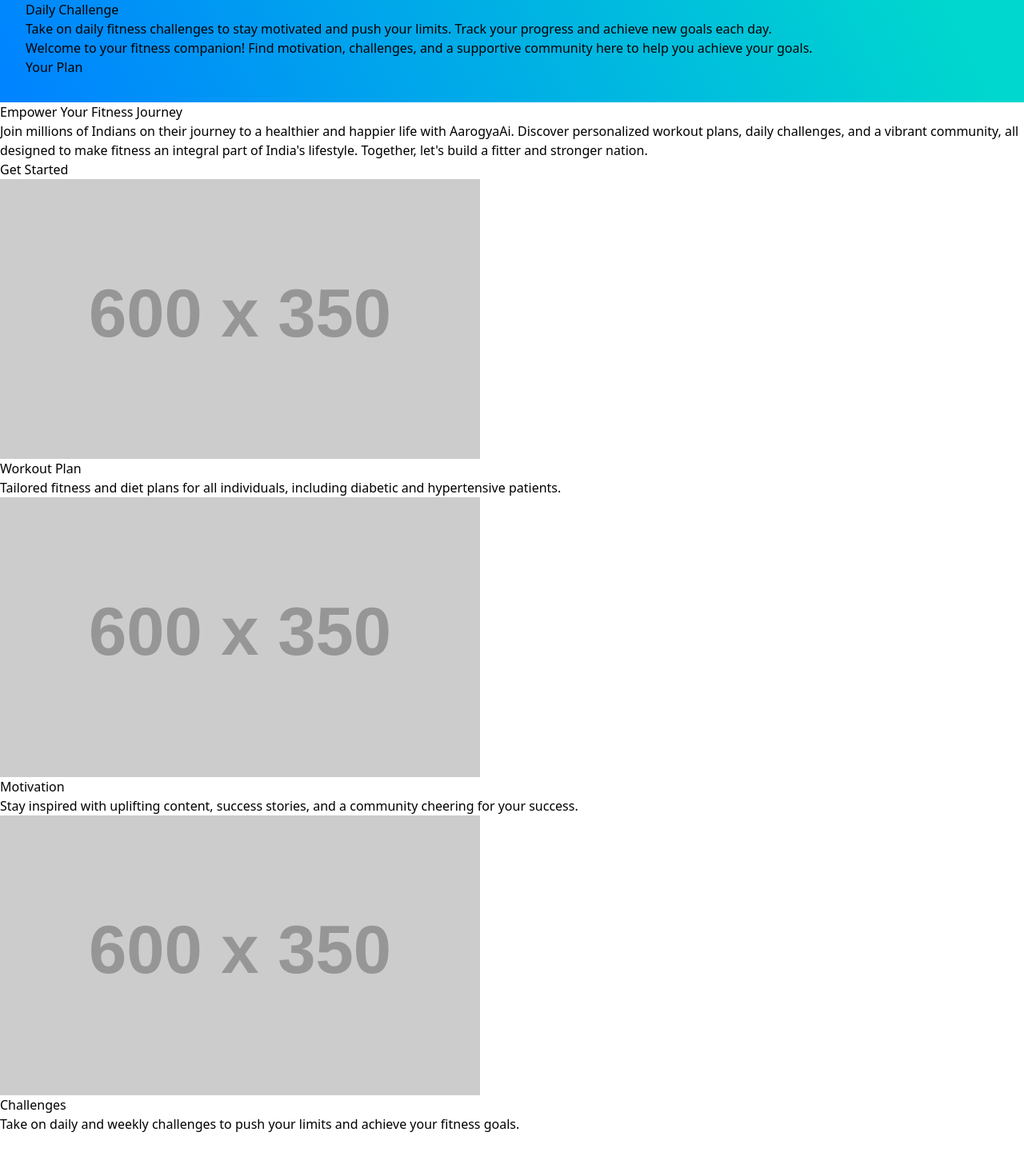
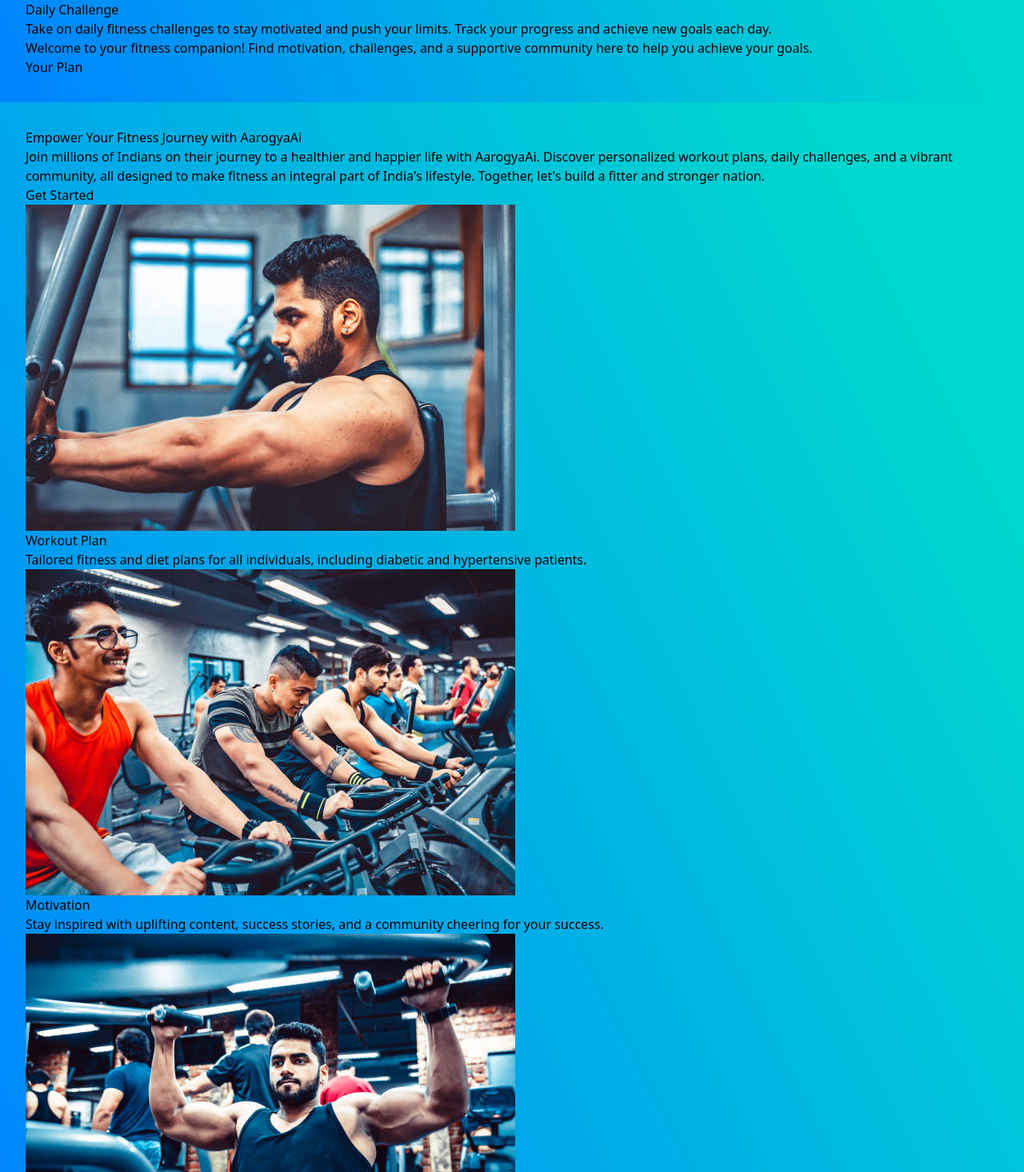
Before and after one commit to Saravjeet0806/aarogya_smart, a React (Vite) app: page / in a window 1280 px wide. Shown: the part 344-1810 px from the top of the page at 80% size. Before the commit the page ends 1762 px from the top, so only its background shows below. Built offline with nearby package versions, Linux system fonts and the light colour scheme; no server answers.

Commit message:
updated hero section

```diff
--- a/src/components/HeroSection.jsx
+++ b/src/components/HeroSection.jsx
@@ -1,11 +1,18 @@
 import React from 'react';
+import card1 from '../assets/images/card1.jpg';
+import card2 from '../assets/images/card2.jpg';
+import card3 from '../assets/images/card3.jpg';
 
 const HeroSection = () => {
   return (
-    <section className="w-full bg-gray-900 text-white py-20">
+    <section className="w-full text-white py-20"  style={{
+        background: 'linear-gradient(243.4deg, rgb(0, 215, 206) 13%, rgb(0, 132, 255) 98%)',
+        padding: '2rem',
+      }}>
+
       <div className="container mx-auto px-6 text-center">
         <h1 className="text-4xl lg:text-5xl font-bold mb-6">
-          Empower Your Fitness Journey
+          Empower Your Fitness Journey with AarogyaAi
         </h1>
         <p className="text-lg leading-relaxed mb-8">
           Join millions of Indians on their journey to a healthier and happier life with AarogyaAi. Discover personalized workout plans, daily challenges, and a vibrant community, all designed to make fitness an integral part of India's lifestyle. Together, let's build a fitter and stronger nation.
@@ -23,13 +30,13 @@
         {/* Workout Plan Card */}
         <div className="bg-gray-800 rounded-lg shadow-lg overflow-hidden">
           <img
-            src="https://via.placeholder.com/600x350"
+            src={card1}
             alt="Workout Plan"
             className="w-full h-64 object-cover"
           />
           <div className="p-4">
             <h3 className="text-xl font-semibold mb-2">Workout Plan</h3>
-            <p className="text-sm text-gray-400">
+            <p className="text-sm text-gray-200">
               Tailored fitness and diet plans for all individuals, including diabetic and hypertensive patients.
             </p>
           </div>
@@ -38,13 +45,13 @@
         {/* Motivation Card */}
         <div className="bg-gray-800 rounded-lg shadow-lg overflow-hidden">
           <img
-            src="https://via.placeholder.com/600x350"
+            src={card2}
             alt="Motivation"
             className="w-full h-64 object-cover"
           />
           <div className="p-4">
             <h3 className="text-xl font-semibold mb-2">Motivation</h3>
-            <p className="text-sm text-gray-400">
+            <p className="text-sm text-gray-200">
               Stay inspired with uplifting content, success stories, and a community cheering for your success.
             </p>
           </div>
@@ -53,13 +60,13 @@
         {/* Challenges Card */}
         <div className="bg-gray-800 rounded-lg shadow-lg overflow-hidden">
           <img
-            src="https://via.placeholder.com/600x350"
+            src={card3}
             alt="Challenges"
             className="w-full h-64 object-cover"
           />
           <div className="p-4">
             <h3 className="text-xl font-semibold mb-2">Challenges</h3>
-            <p className="text-sm text-gray-400">
+            <p className="text-sm text-gray-200">
               Take on daily and weekly challenges to push your limits and achieve your fitness goals.
             </p>
           </div>
```
